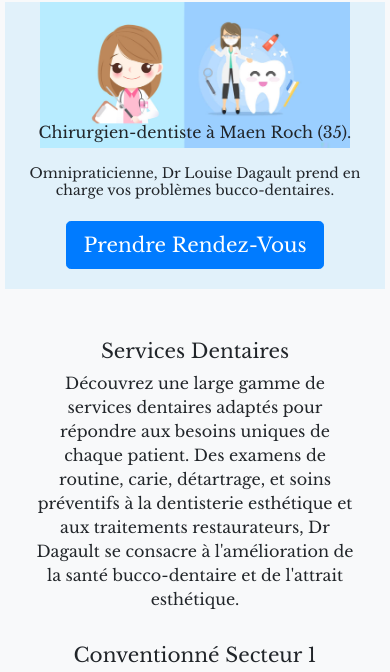
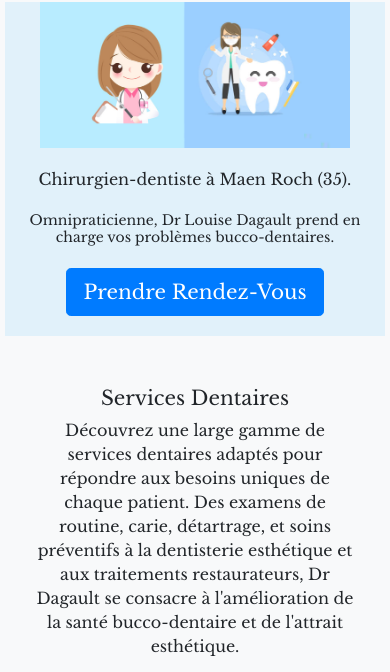
Before and after one commit to McAndra94/Louise-D, a plain HTML site: page index.html in a window 390 px wide. Shown: the part 110-782 px from the top of the page. Drawn offline with nearby package versions, Linux system fonts and the light colour scheme.

Commit message:
Update style.css

```diff
--- a/css/style.css
+++ b/css/style.css
@@ -72,7 +72,7 @@ footer {
 
 @media (max-width: 800px) {
 	#titre-banner {
-		margin-top: -45px;
+		margin-top: 2px;
 		font-size: 16px;
 	}
 
```
